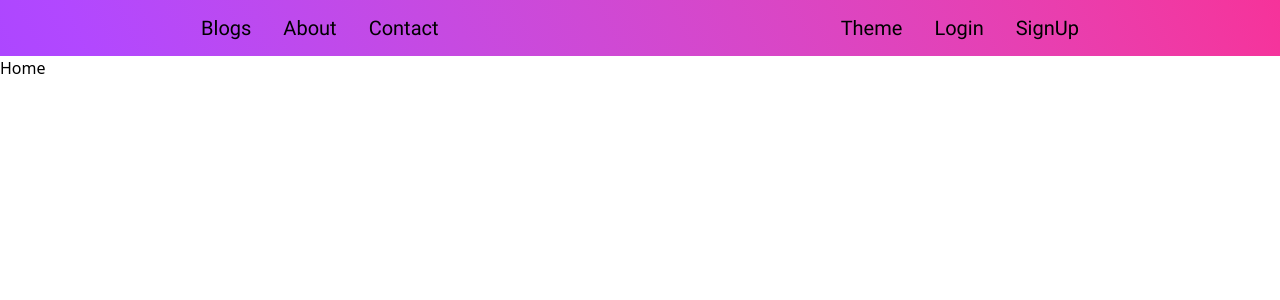
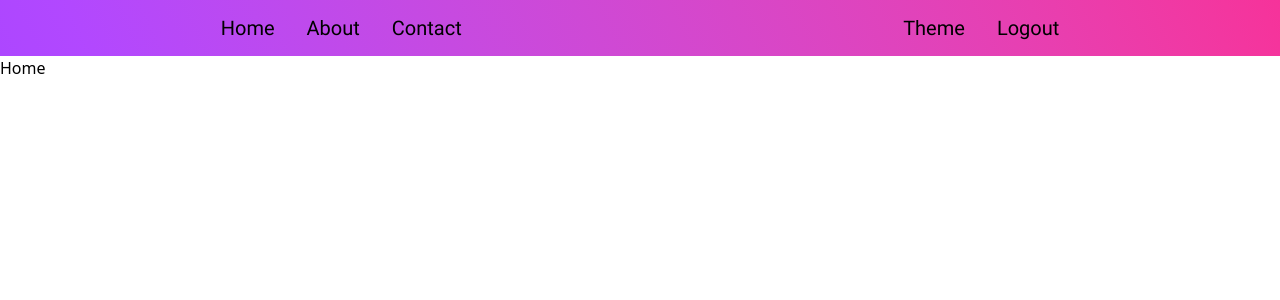
Before and after one commit to devnchill/OdinBlog, a React (Vite) app in the folder frontend-viewer/: page / in a window 1280 px wide. Shown: the top 300 px of the page. Built offline with nearby package versions, Linux system fonts and the light colour scheme.

Commit message:
feat: setup basic authcontext

```diff
--- /dev/null
+++ b/frontend-viewer/src/components/Button.tsx
@@ -0,0 +1,9 @@
+interface IButtonProp {
+  text: string;
+}
+
+const Button = ({ text }: IButtonProp) => {
+  return <button className="text-xl">{text}</button>;
+};
+
+export default Button;
--- a/frontend-viewer/src/components/NavBar.tsx
+++ b/frontend-viewer/src/components/NavBar.tsx
@@ -1,6 +1,11 @@
 import { Link } from "react-router";
+import Button from "./Button";
+import { useContext } from "react";
+import { AuthContext } from "../contexts/AuthContext";
 
 const NavBar = () => {
+  const isLoggedIn = useContext(AuthContext);
+
   return (
     <nav className="h-14 bg-linear-65 from-purple-500 to-pink-500 flex justify-around font-[Roboto]">
       <div className="flex  gap-8 items-center text-xl">
@@ -9,21 +14,21 @@ const NavBar = () => {
             pathname: "/",
           }}
         >
-          Blogs
+          <Button text="Home" />
         </Link>
         <Link
           to={{
             pathname: "/about",
           }}
         >
-          About
+          <Button text="About" />
         </Link>
         <Link
           to={{
             pathname: "/contact",
           }}
         >
-          Contact
+          <Button text="Contact" />
         </Link>
       </div>
       <div className="flex  gap-8 items-center text-xl">
@@ -32,22 +37,34 @@ const NavBar = () => {
             pathname: "/theme",
           }}
         >
-          Theme
+          <Button text="Theme" />
         </Link>
+        {isLoggedIn ? (
+          <Link
+            to={{
+              pathname: "/logout",
+            }}
+          >
+            <Button text="Logout" />
+          </Link>
+        ) : (
+          <>
             <Link
               to={{
                 pathname: "/login",
               }}
             >
-          Login
+              <Button text="Login" />
             </Link>
             <Link
               to={{
                 pathname: "/signup",
               }}
             >
-          SignUp
+              <Button text="SignUp" />
             </Link>
+          </>
+        )}
       </div>
     </nav>
   );
--- /dev/null
+++ b/frontend-viewer/src/contexts/AuthContext.tsx
@@ -0,0 +1,3 @@
+import { createContext } from "react";
+
+export const AuthContext = createContext<boolean>(false);
--- a/frontend-viewer/src/pages/LayoutPage.tsx
+++ b/frontend-viewer/src/pages/LayoutPage.tsx
@@ -1,11 +1,14 @@
 import { Outlet } from "react-router";
 import NavBar from "../components/NavBar";
+import { AuthContext } from "../contexts/AuthContext";
 
 export const LayoutPage = () => {
   return (
-    <div className="h-screen">
-      <NavBar />
-      <Outlet />
-    </div>
+    <AuthContext.Provider value={true}>
+      <div className="h-screen">
+        <NavBar />
+        <Outlet />
+      </div>
+    </AuthContext.Provider>
   );
 };
```
Lines whose indentation alone changed are shown as unchanged.
